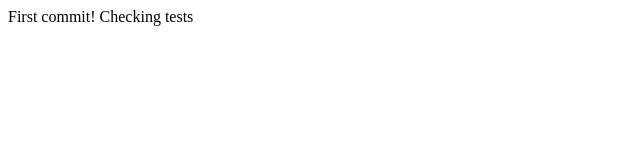
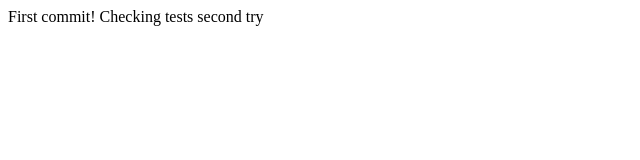
Before and after one commit to levsgit/ono-tebe-nado, a plain HTML site: page index.html in a window 1280 px wide. Shown: the full height of the page, 0-640 px from the left. Drawn offline with Linux system fonts and the light colour scheme.

Commit message:
test 2.0

```diff
--- a/index.html
+++ b/index.html
@@ -6,5 +6,5 @@
     <meta name="viewport" content="width=device-width, initial-scale=1.0" />
     <title>Оно тебе надо — аукцион вещей, в которые никто не верил</title>
   </head>
-  <body>First commit! Checking tests</body>
+  <body>First commit! Checking tests second try</body>
 </html>
```
